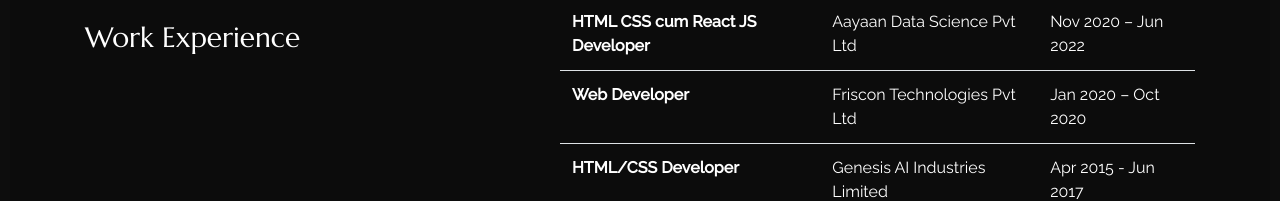
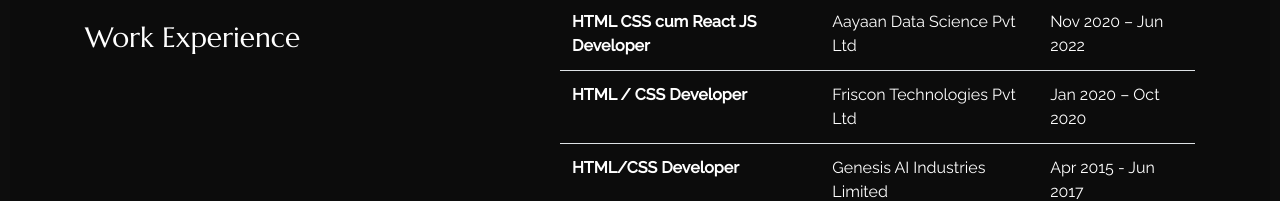
Before and after one commit to Murtuza-Asquare/2.-myreactapp, a React (Create React App) app: page /about in a window 1280 px wide. Shown: the part 493-694 px from the top of the page. Built offline with nearby package versions, Linux system fonts and the light colour scheme.

Commit message:
First Commit

```diff
--- a/src/content_option.js
+++ b/src/content_option.js
@@ -26,7 +26,7 @@
         date: "Nov 2020 – Jun 2022",
     },
     {
-        jobtitle: "Web Developer",
+        jobtitle: "HTML / CSS Developer",
         where: "Friscon Technologies Pvt Ltd",
         date: "Jan 2020 – Oct 2020",
     },
```
